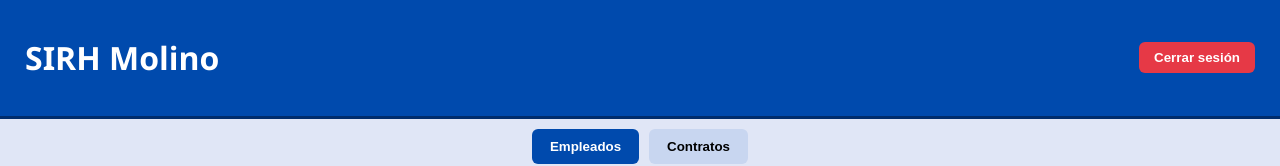
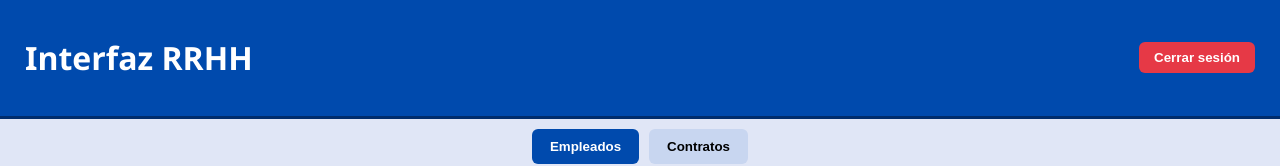
Before and after one commit to Adrianpardo2004/FRONT, a React (Create React App) app: page /dashboard in a window 1280 px wide. Shown: the top 166 px of the page. Built offline with nearby package versions, Linux system fonts and the light colour scheme; no server answers; sample sign-in values are in the browser's storage.

Commit message:
Update Dashboard.jsx
fasd

```diff
--- a/src/components/Dashboard.jsx
+++ b/src/components/Dashboard.jsx
@@ -14,7 +14,7 @@ function Dashboard() {
   return (
     <div className="dashboard-container">
       <header className="dashboard-header">
-        <h1>SIRH Molino</h1>
+        <h1>Interfaz RRHH</h1>
         <button className="logout-btn" onClick={handleLogout}>
           Cerrar sesión
         </button>
```
